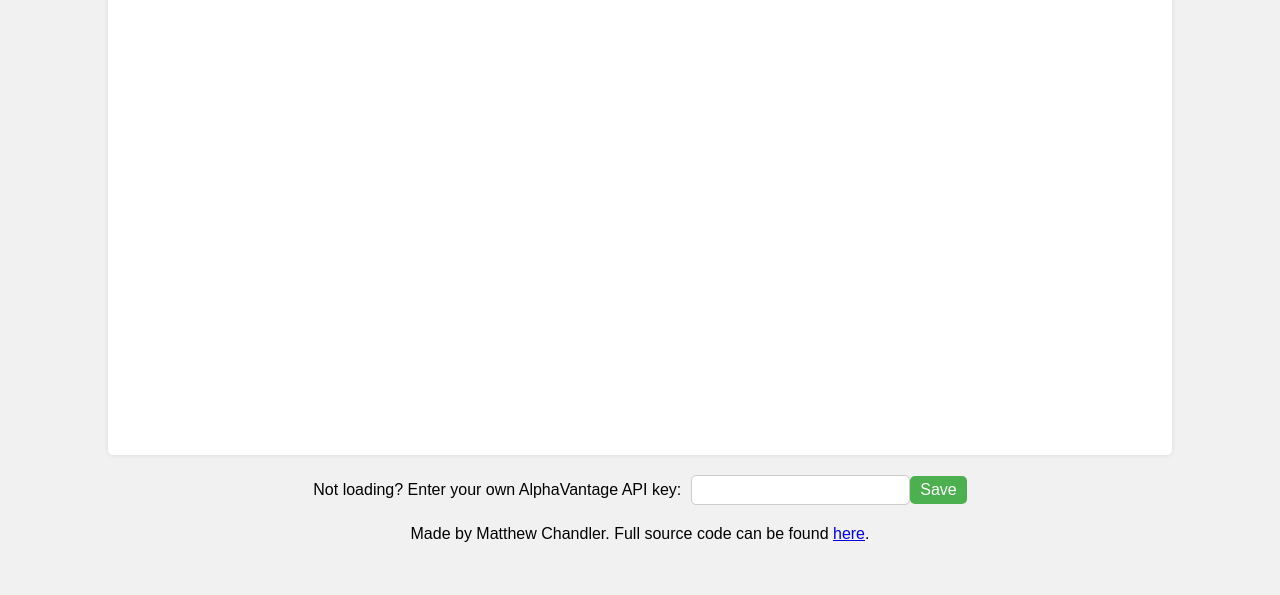
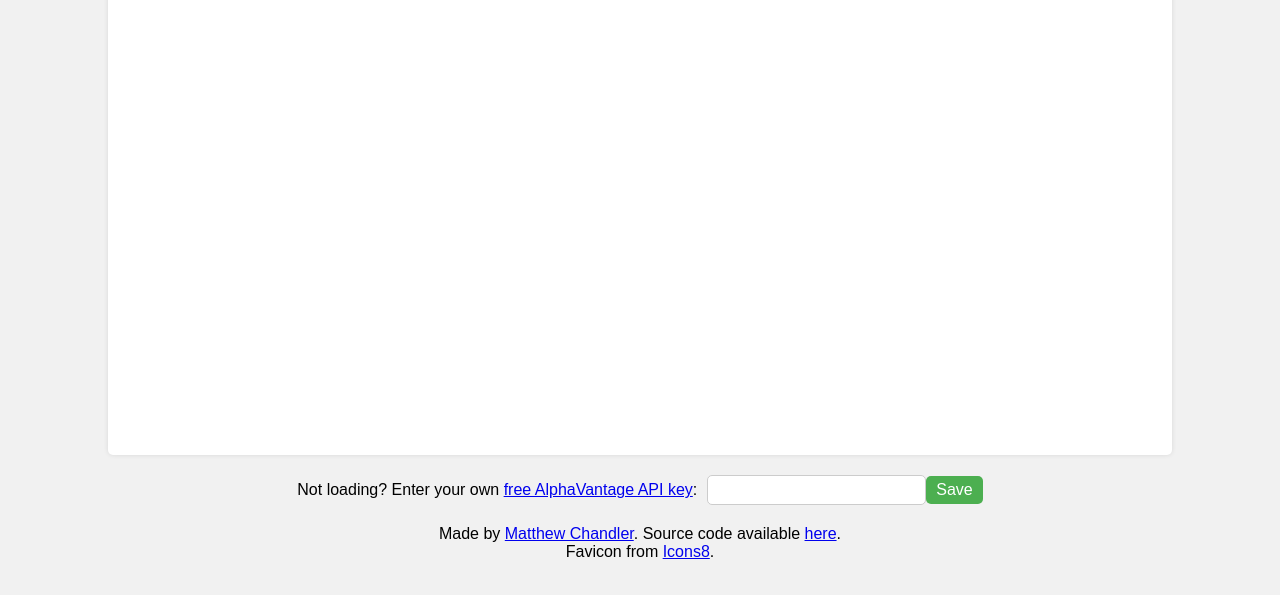
Before and after one commit to TrivialSolution/Earnings-grapher, a plain HTML site: page index.html in a window 1280 px wide. Shown: the part 151-746 px from the top of the page. Drawn offline with nearby package versions, Linux system fonts and the light colour scheme.

Commit message:
updated footer with attribution and links

```diff
--- a/index.html
+++ b/index.html
@@ -41,12 +41,13 @@
     </div>
 
     <div class="input-container" id="footer-container">
-        <label for="customKey">Not loading? Enter your own AlphaVantage API key: </label>
+        <label for="customKey">Not loading? Enter your own <a href="https://www.alphavantage.co/support/#api-key">free AlphaVantage API key</a>: </label>
         <input type="text" id="customKey" />
         <button onclick="saveKey()">Save</button>
     </div>
     <div id="footer-container">
-        Made by Matthew Chandler. Full source code can be found <a href="https://github.com/matthew-chandler/eps-view">here</a>.
+        Made by <a href="https://github.com/matthew-chandler">Matthew Chandler</a>. Source code available <a href="https://github.com/matthew-chandler/eps-view">here</a>. <br>
+        Favicon from <a href="https://icons8.com" title="icons8">Icons8</a>.
     </div>
 
 
```
